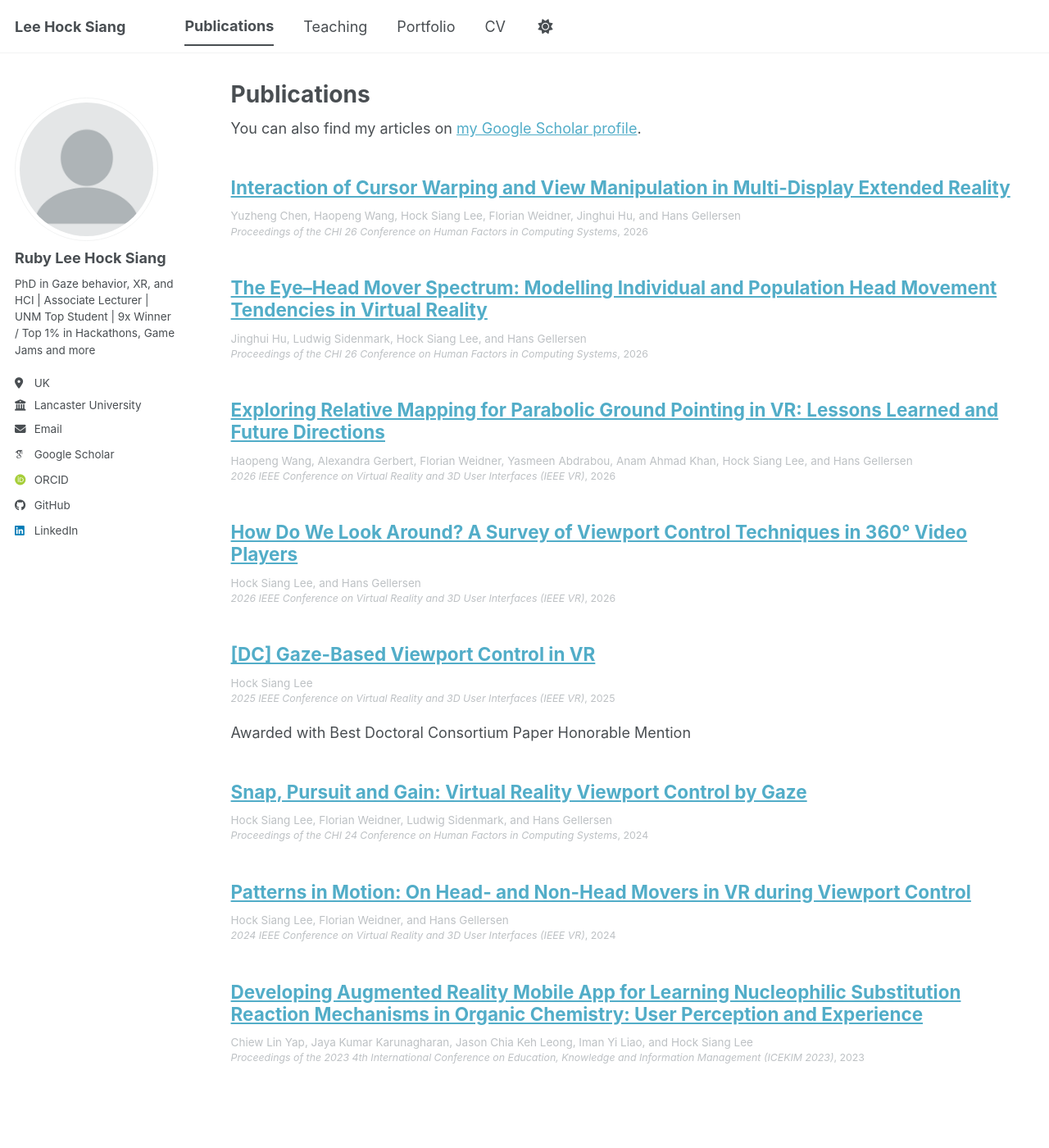
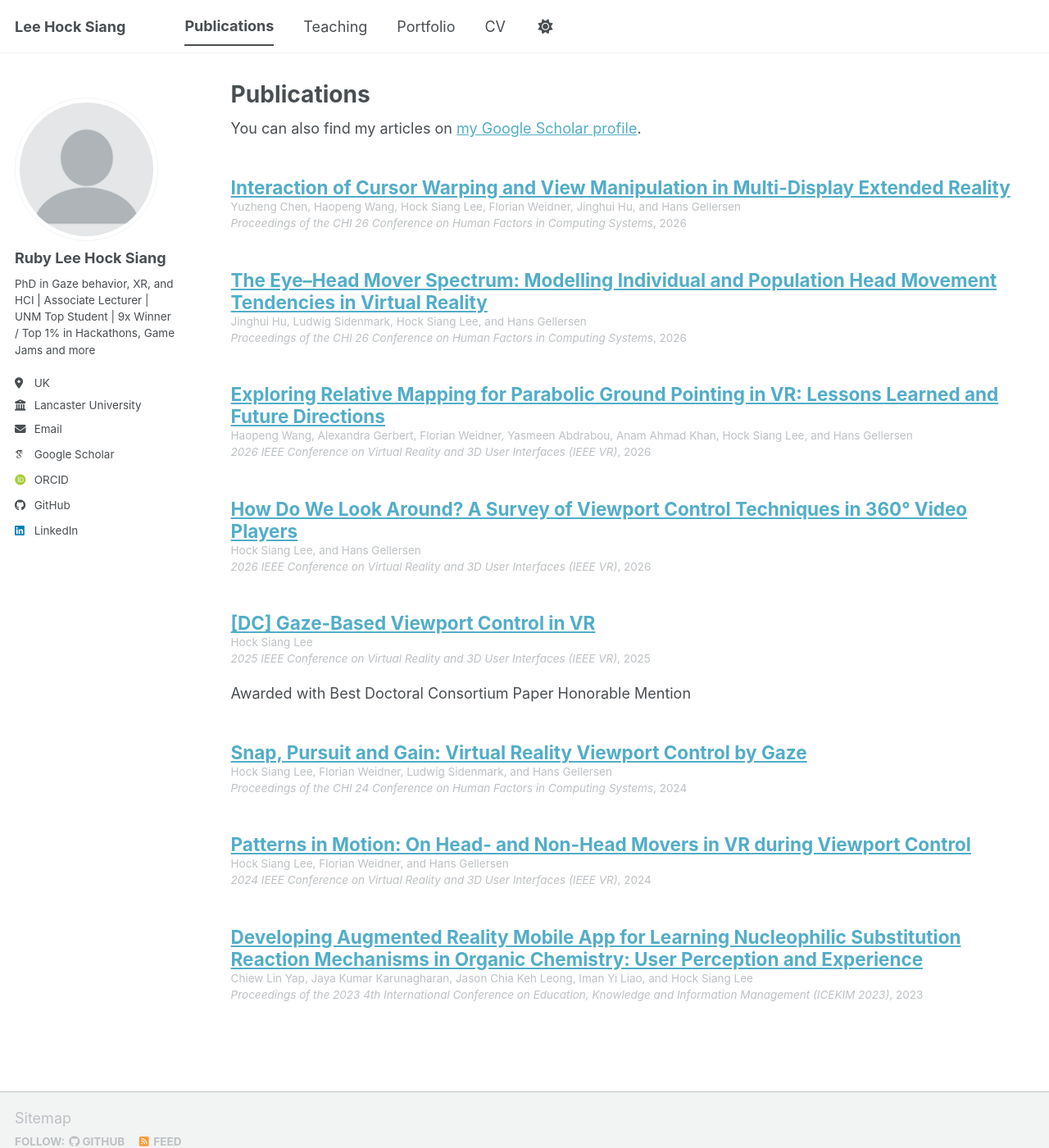
Before and after one commit to rubyleehs/rubyleehs.github.io, a Jekyll site: the page built from _pages/publications.html, in a window 1280 px wide and 1400 px high. Shown: the whole window at 82% size. Built offline with Jekyll 4.4.1, drawn with Linux system fonts in a browser that asks for light colours; some web fonts are replaced; a script bundle is joined from its source files by our own code; library files that are not in the unit come from our copies.

Commit message:
Update _archive.scss

```diff
--- a/_sass/layout/_archive.scss
+++ b/_sass/layout/_archive.scss
@@ -41,6 +41,7 @@
 
 .archive__item-title {
   font-family: $sans-serif-narrow;
+  margin-bottom: 0;
 
   a + a {
     opacity: 0.5;
@@ -54,7 +55,7 @@
 }
 
 .archive__item-venue {
-  font-size: $type-size-7;
+  font-size: $type-size-6;
   color: var(--global-text-color-light);
   margin: 0;
 }
```
